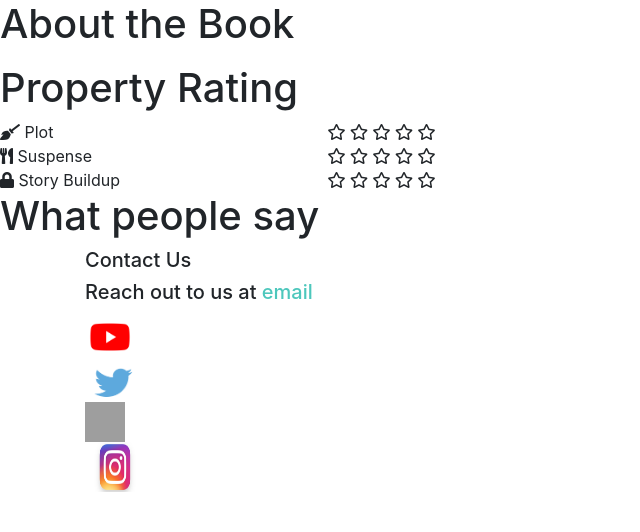
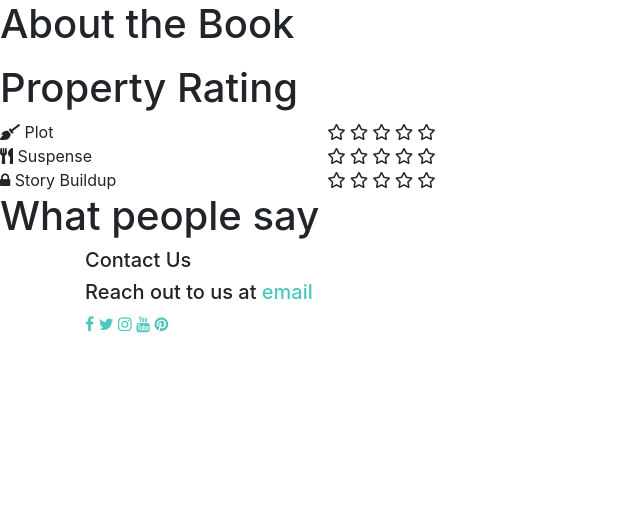
Before and after one commit to Khushi-Mattu/Library-Management-System-SE, a PHP site: page /book_details.php?feedback_id=1 in a window 1280 px wide. Shown: the part 268-800 px from the top of the page, without its empty margins (0-640 px from the left). Run offline with PHP 8.4, Linux system fonts and the light colour scheme; data that the repository does not hold is empty; some libraries are stand-ins or nearby versions; grey boxes are pictures that could not be loaded.

Commit message:
commiting

```diff
--- a/includes/footer.php
+++ b/includes/footer.php
@@ -5,29 +5,11 @@
         <div class="contact-content">
           <h5>Reach out to us at <a class="email-link" href="ourlibrary@gmail.com" >email</a></h5>
         </div>
-        <div class="social-buttons">
-            <!--- <a href=>--->
-            <div class="red-circle1">
-              <img src="img/youtube.png" alt="YouTube icon" width='50' height='50' />
-            </div>
-          </a>
-          <!--- <a href="https://twitter.com/CampusAndroid">---->
-            <div class="blue-circle2">
-              <img src="img/twitter.png" alt="Twitter icon" width='60' height='40'/>
-            </div>
-          </a>
-          <!--- <a href=>--->
-            <div class="blue-circle3">
-              <img src="img/facebook.png" alt="Facebook icon" width='40' height='40'/>
-            </div>
-          </a>
-          <!--- <a href=>--->
-            <div class="pink-circle1">
-              <img src="img/instagram.png" alt="Instagram icon" width='60' height='50'/>
-            </div>
-          </a>
-        </div>
-      </div>
+        <a href="#" class="fa fa-facebook"></a>
+        <a href="#" class="fa fa-twitter"></a>
+        <a href="#" class="fa fa-instagram"></a>
+        <a href="#" class="fa fa-youtube"></a>
+        <a href="#" class="fa fa-pinterest"></a>
 <script type="text/javascript" src="js/jquery.js"></script>
 <script type="text/javascript" src="js/bootstrap.min.js"></script>
 <script type="text/javascript" src="js/common.js"></script>
--- a/includes/head_links.php
+++ b/includes/head_links.php
@@ -2,3 +2,4 @@
 <link href="https://use.fontawesome.com/releases/v5.11.2/css/all.css" rel="stylesheet" />
 <link href="https://fonts.googleapis.com/css2?family=Open+Sans:ital,wght@0,300;0,400;0,600;0,700;0,800;1,300;1,400;1,600;1,700;1,800&display=swap" rel="stylesheet" />
 <link href="css/common.css" rel="stylesheet" />
+<link rel="stylesheet" href="https://cdnjs.cloudflare.com/ajax/libs/font-awesome/4.7.0/css/font-awesome.min.css">
```
Also changed, not shown: css/index.css (+37 -18 lines), includes/header.php (line endings or trailing spaces).
